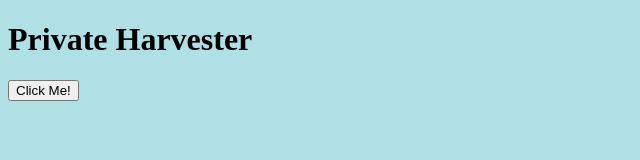
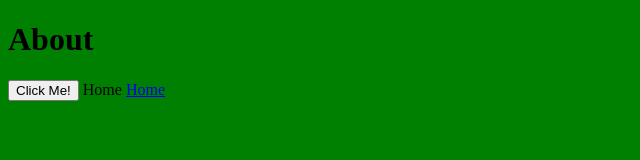
Before and after one commit to mikebrown95/mikebrown95, a plain HTML site: page about/index.html in a window 1280 px wide. Shown: the whole page, without its empty margins (0-640 px from the left). Drawn offline with Linux system fonts and the light colour scheme.

Commit message:
Update index.html

```diff
--- a/about/index.html
+++ b/about/index.html
@@ -1,8 +1,13 @@
 <!DOCTYPE html>
 <html>
-<body style="background-color:powderblue;">
-<h1> Private Harvester </h1>
+<body style="background-color:green;">
+<h1> About </h1>
 
 <button type="button">Click Me!</button>
 
+
+<a> Home </a>
+
+<a href = "https://privateharvester.com"> Home </a>
+
 </html>
```
